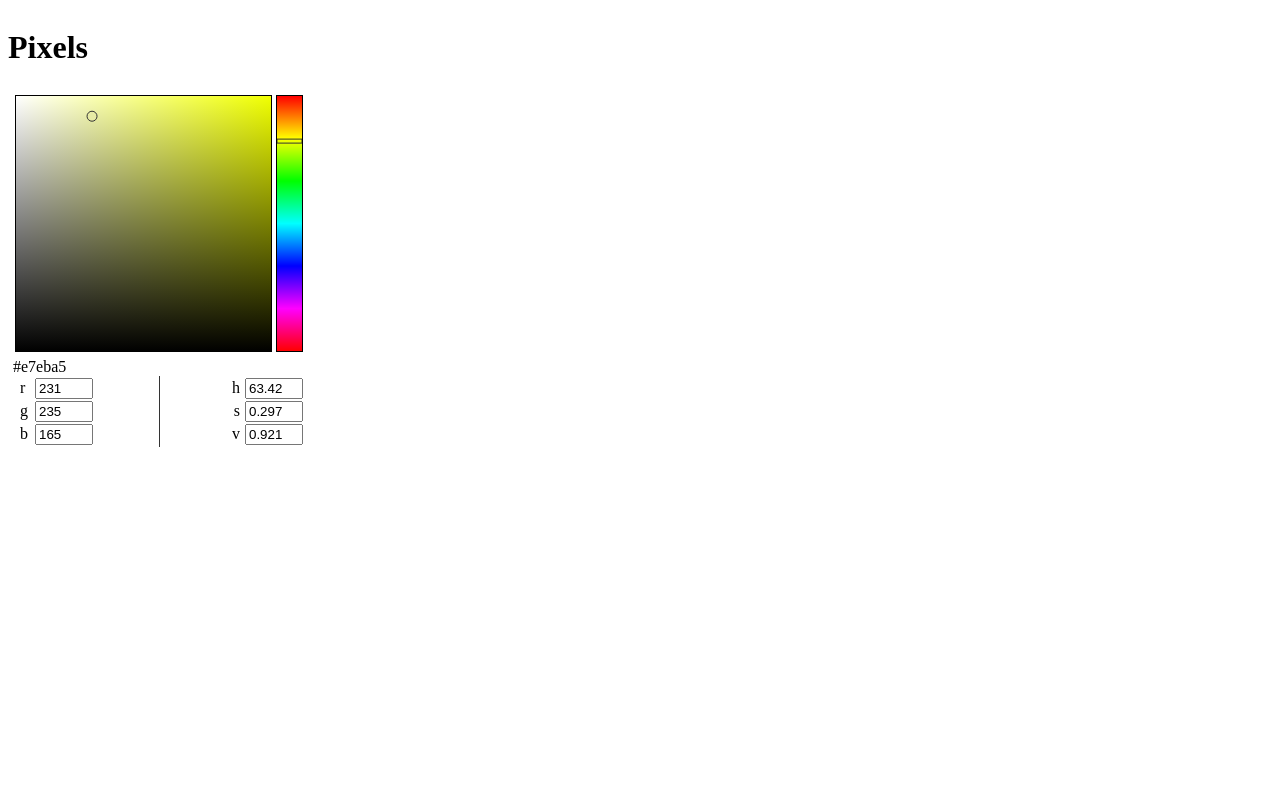
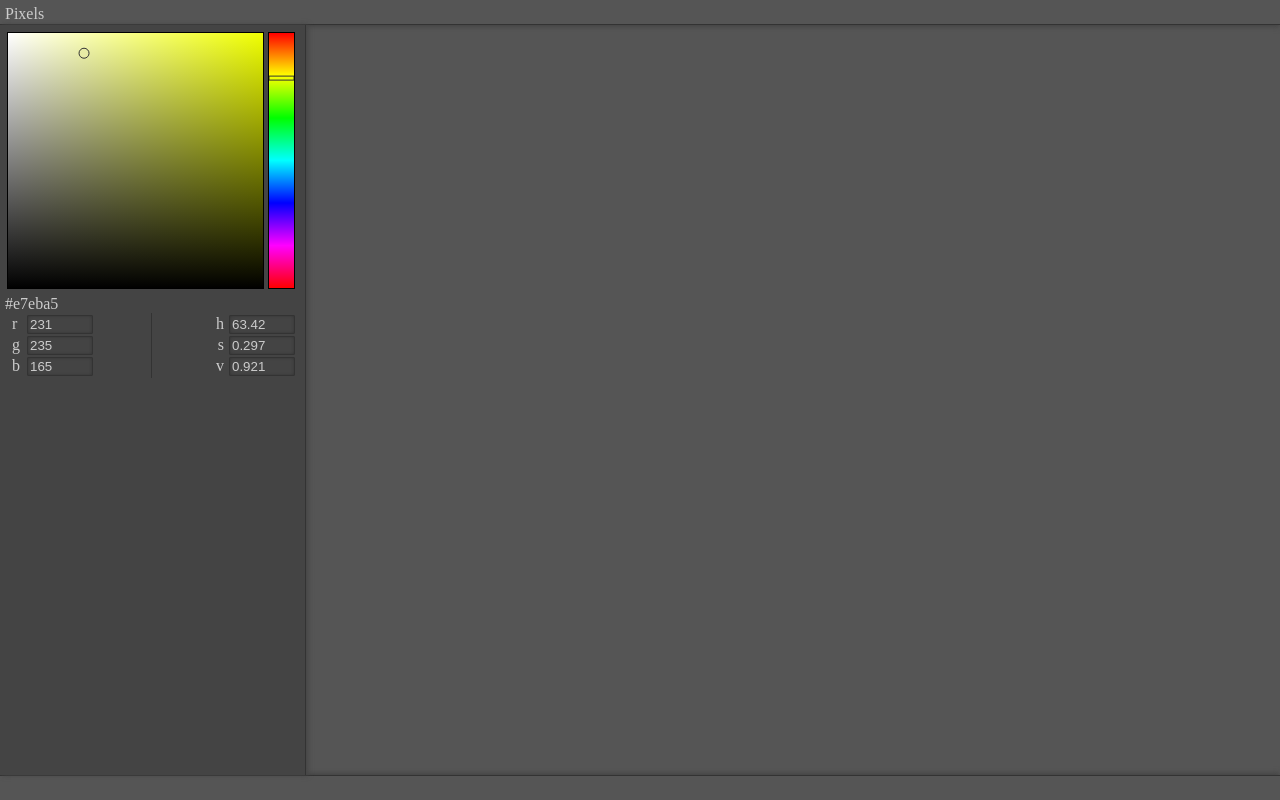
Before and after one commit to NatalieWolfe/pixels, an Angular app: page / in a window 1280 px wide. Built offline with nearby package versions, Linux system fonts and the light colour scheme.

Commit message:
Tweak style and layout.

```diff
--- a/src/app/app.component.html
+++ b/src/app/app.component.html
@@ -1,5 +1,5 @@
-<div id="header" class="flex-row">
-  <h1>{{title}}</h1>
+<div id="header">
+  {{title}}
 </div>
 <div id="body">
   <app-editor></app-editor>
--- a/src/app/app.component.less
+++ b/src/app/app.component.less
@@ -1,9 +1,17 @@
-app-root {
-  display: flex;
-  flex-direction: column;
+#header {
+  height: 14px;
+  border-bottom: 1px solid #333;
+  padding: 5px;
+  box-shadow: 0 2px 5px 0 #444;
 }
 
-.flex-row {
-  display: flex;
-  flex-direction: row;
+#body {
+  height: calc(100% - 50px);
 }
+
+#footer {
+  height: 14px;
+  border-top: 1px solid #333;
+  padding: 5px;
+  box-shadow: 0 -2px 5px 0 #444;
+}
--- a/src/app/color-picker/color-picker.component.less
+++ b/src/app/color-picker/color-picker.component.less
@@ -1,13 +1,3 @@
-.flex-row {
-  display: flex;
-  flex-direction: row;
-}
-
-.flex-column {
-  display: flex;
-  flex-direction: column;
-}
-
 #color-controls {
   display: inline-block;
   padding: 5px;
@@ -45,7 +35,7 @@
     }
 
     input {
-      width: 50px;
+      width: 60px;
     }
   }
 }
--- a/src/app/editor/editor.component.html
+++ b/src/app/editor/editor.component.html
@@ -1,3 +1,8 @@
-<div>
-  <app-color-picker [color]="color" (picked)="onColorPicked($event)"></app-color-picker>
+<div id="editor">
+  <div id="tool-panel">
+    <app-color-picker [color]="color" (picked)="onColorPicked($event)"></app-color-picker>
+  </div>
+  <div id="drawing">
+
+  </div>
 </div>
--- a/src/app/editor/editor.component.less
+++ b/src/app/editor/editor.component.less
@@ -0,0 +1,18 @@
+#editor {
+  height: 100%;
+}
+
+#tool-panel {
+  float: left;
+  border-right: 1px solid #333;
+  width: 305px;
+  height: 100%;
+  background-color: #444;
+  box-shadow: 2px 0 5px 0 #444;
+}
+
+#drawing {
+  display: inline-block;
+  width: calc(100% - 306px);
+  height: 100%;
+}
--- a/src/styles.less
+++ b/src/styles.less
@@ -1 +1,28 @@
-/* You can add global styles to this file, and also import other style files */
+html, body {
+  height: 100%;
+}
+
+body {
+  background-color: #555;
+  margin: 0;
+  padding: 0;
+  color: #ccc;
+}
+
+.flex-row {
+  display: flex;
+  flex-direction: row;
+}
+
+.flex-column {
+  display: flex;
+  flex-direction: column;
+}
+
+input {
+  box-shadow: inset 0 0 3px 0 #333;
+  border: 1px solid #333;
+  background-color: #444;
+  color: #ccc;
+  border-radius: 1px;
+}
```
